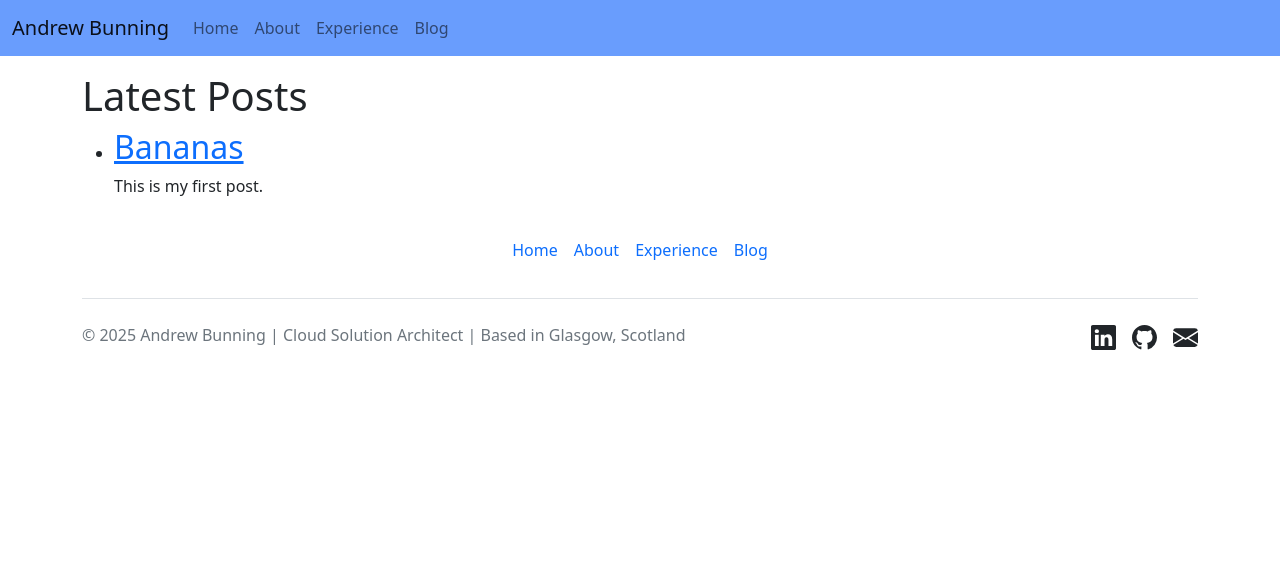
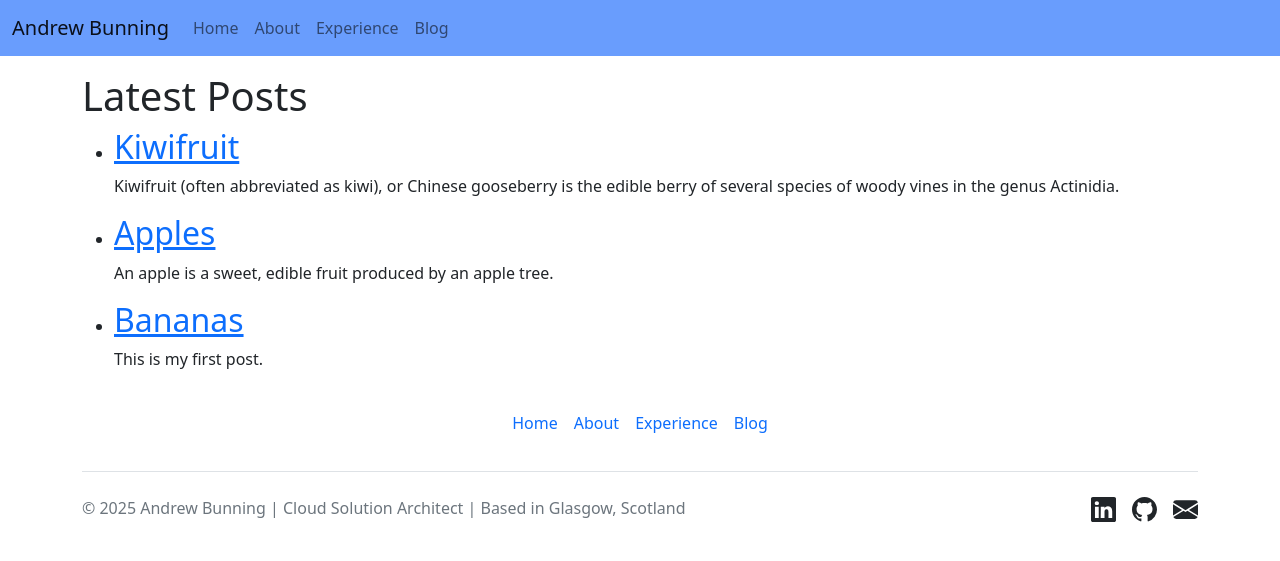
Before and after one commit to AndyBunning/andybunning.github.io, a Jekyll site: the page built from blog.html, in a window 1280 px wide. Shown: the top 561 px of the page. Built offline with Jekyll 4.4.1, drawn with Linux system fonts in a browser that asks for light colours.

Commit message:
add more test posts

```diff
--- /dev/null
+++ b/_posts/2024-12-18-apples.md
@@ -0,0 +1,7 @@
+An apple is a sweet, edible fruit produced by an apple tree.
+
+Apple trees are cultivated worldwide, and are the most widely grown
+species in the genus Malus. The tree originated in Central Asia, where
+its wild ancestor, Malus sieversii, is still found today. Apples have
+been grown for thousands of years in Asia and Europe, and were brought
+to North America by European colonists.
--- /dev/null
+++ b/_posts/2024-12-19-kiwifruit.md
@@ -0,0 +1,8 @@
+Kiwifruit (often abbreviated as kiwi), or Chinese gooseberry is the
+edible berry of several species of woody vines in the genus Actinidia.
+
+The most common cultivar group of kiwifruit is oval, about the size of
+a large hen's egg (5–8 cm (2.0–3.1 in) in length and 4.5–5.5 cm
+(1.8–2.2 in) in diameter). It has a fibrous, dull greenish-brown skin
+and bright green or golden flesh with rows of tiny, black, edible
+seeds. The fruit has a soft texture, with a sweet and unique flavor.
```
Also changed, not shown: _posts/2024-12-17-bananas.md (+2 -2 lines).
